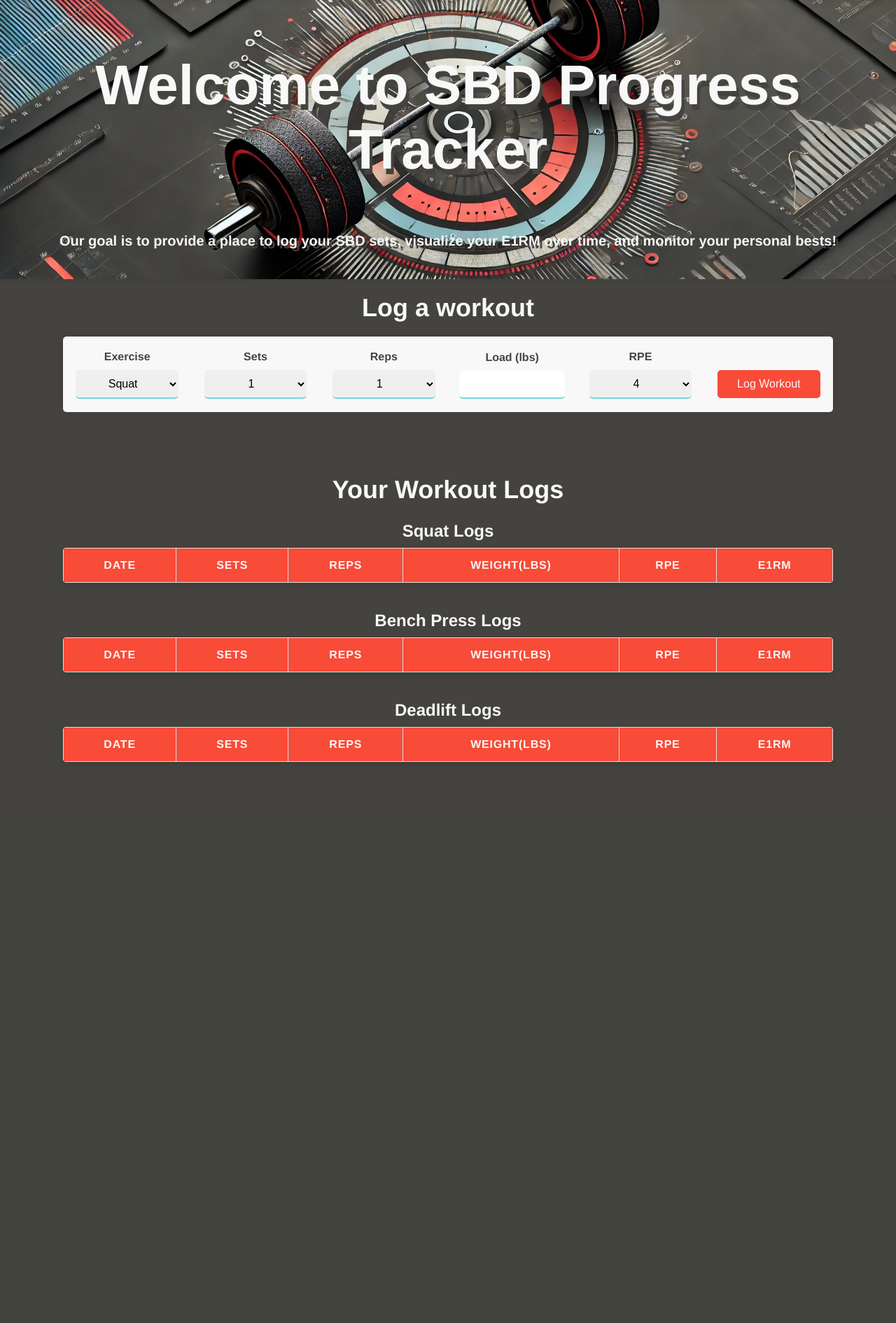
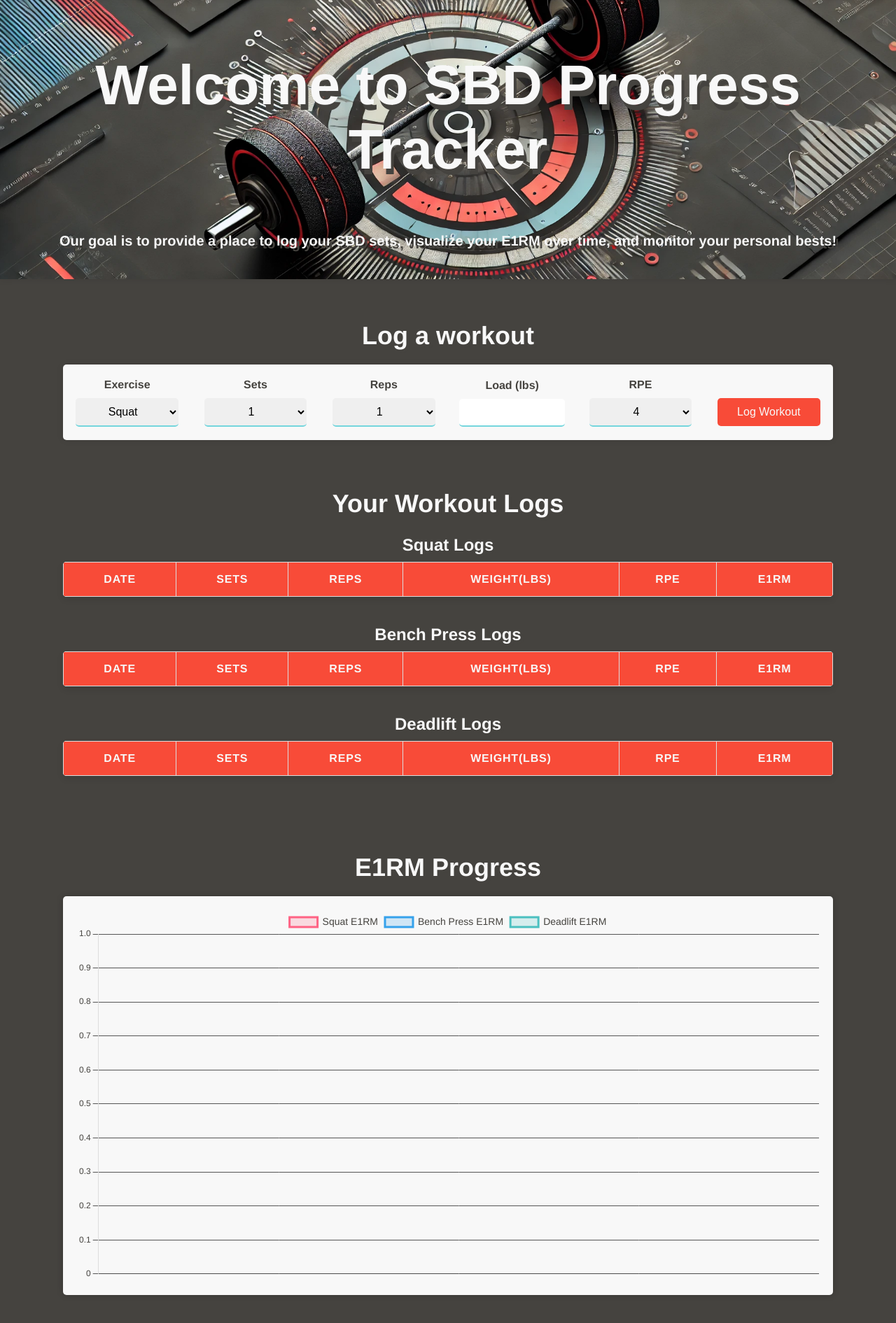
Before and after one commit to KeelanDonovan/SBD-Progress-Tracker, a Flask app: page / in a window 1280 px wide. Shown: the part 61-1952 px from the top of the page at 70% size. Before the commit the page ends 1150 px from the top, so only its background shows below. Run offline with Flask 3, Linux system fonts and the light colour scheme; a user stored in the database is signed in; tables that the repository leaves empty hold one stand-in row (values such as "Sample post"); lists and menus that the app fills with data are empty.

Commit message:
Add e1rm chart using chart.js

```diff
--- a/app.py
+++ b/app.py
@@ -5,6 +5,8 @@
 from datetime import datetime
 from models import db, User, Log
 from forms import RegistrationForm, LoginForm, LogForm
+from collections import defaultdict
+import math
 
 app = Flask(__name__)
 app.config['SECRET_KEY'] = 'your_secret_key'
@@ -79,7 +81,45 @@
   bench_logs = Log.query.filter_by(exercise='Bench Press', user_id=current_user.id).order_by(Log.date_logged.desc()).all()
   deadlift_logs = Log.query.filter_by(exercise='Deadlift', user_id=current_user.id).order_by(Log.date_logged.desc()).all()
 
-  return render_template("index.html", form=form, squat_logs=squat_logs, bench_logs=bench_logs, deadlift_logs=deadlift_logs)
+  #Get data for e1rm chart
+  #Y-axis: Weight, X-axis: Date
+  #Each data point: Date, E1RM, Reps, RPE
+  valid_squat_logs = [log for log in squat_logs if log.e1rm is not None]
+  valid_bench_logs = [log for log in bench_logs if log.e1rm is not None]
+  valid_deadlift_logs = [log for log in deadlift_logs if log.e1rm is not None]
+
+  squat_data = defaultdict(lambda: 0)
+  bench_data = defaultdict(lambda: 0)
+  deadlift_data = defaultdict(lambda: 0)
+
+  for log in valid_squat_logs:
+    date = log.date_logged.strftime('%m-%d-%Y')
+    if log.e1rm > squat_data[date]:
+        squat_data[date] = log.e1rm
+
+  for log in valid_bench_logs:
+    date = log.date_logged.strftime('%m-%d-%Y')
+    if log.e1rm > bench_data[date]:
+        bench_data[date] = log.e1rm
+
+  for log in valid_deadlift_logs:
+    date = log.date_logged.strftime('%m-%d-%Y')
+    if log.e1rm > deadlift_data[date]:
+        deadlift_data[date] = log.e1rm
+
+  all_dates = sorted(set(squat_data.keys()).union(bench_data.keys()).union(deadlift_data.keys()))
+  squat_values = [squat_data[date] for date in all_dates]
+  bench_values = [bench_data[date] for date in all_dates]
+  deadlift_values = [deadlift_data[date] for date in all_dates]
+
+  #if value is 0 = none
+
+  print(all_dates)
+  print(squat_values)
+  print(bench_values)
+  print(deadlift_values)
+
+  return render_template("index.html", form=form, squat_logs=squat_logs, bench_logs=bench_logs, deadlift_logs=deadlift_logs, all_dates=all_dates, squat_values=squat_values, bench_values=bench_values, deadlift_values=deadlift_values)
 
 @login_manager.user_loader
 def load_user(user_id):
@@ -108,5 +148,6 @@
 
   return round_e1rm
 
+
 if __name__ == '__main__':
   app.run(debug=True)
--- a/static/css/styles.css
+++ b/static/css/styles.css
@@ -160,6 +160,7 @@
   position: relative;
   box-shadow: 0 0 10px rgba(0, 0, 0, 0.1);
   color: #f8f8f8;
+  margin-bottom: 40px;
 }
 .welcome-header{
   font-size: 80px;
@@ -200,7 +201,7 @@
   border-radius: 5px;
   box-shadow: 0 0 10px rgba(0, 0, 0, 0.1);
   padding: 20px 0;
-  margin-bottom: 20px;
+  margin-bottom: 40px;
 
 }
 .log-workout-input-box {
@@ -244,7 +245,6 @@
 .log-tables-container {
   width: 100%;
   max-width: 1100px;
-  margin: 40px 0;
   color: #f8f8f8;
   text-align: center;
 }
@@ -311,3 +311,24 @@
   background-color: #f84b38;
   color: #fff;
 }
+.e1rm-chart-container {
+  width: 100%;
+  max-width: 1100px;
+  margin: 40px 0;
+  color: #f8f8f8;
+  text-align: center;
+}
+.e1rm-chart-header {
+  font-size: 36px;
+  margin-bottom: 20px;
+  text-shadow: #45433f 4px 4px;
+}
+.chart-container {
+  position: relative;
+  width: 100%;
+  max-width: 1060px;
+  background-color: #f8f8f8;
+  border-radius: 5px;
+  padding: 20px;
+  box-shadow: 0 0 10px rgba(0, 0, 0, 0.2);
+}
--- a/templates/index.html
+++ b/templates/index.html
@@ -6,6 +6,7 @@
   <meta name="viewport" content="width=device-width, initial-scale=1.0">
   <title>Home</title>
   <link rel="stylesheet" href="{{ url_for('static', filename='css/styles.css')}}">
+  <script src="https://cdn.jsdelivr.net/npm/chart.js@4.4.4/dist/chart.umd.min.js"></script>
 </head>
 
 <body>
@@ -155,6 +156,123 @@
 
       </div>
 
+      <div class="e1rm-chart-container">
+        <h2 class="e1rm-chart-header">E1RM Progress</h2>
+        <div class="chart-container">
+          <canvas id="e1rm-chart"></canvas>
+          <script>
+            var ctx = document.getElementById('e1rm-chart').getContext('2d');
+
+            var squat_values = {{ squat_values | safe }};
+            var bench_values = {{ bench_values | safe }};
+            var deadlift_values = {{ deadlift_values | safe }};
+            squat_values = squat_values.map(value => value === 0 ? null : value);
+            bench_values = bench_values.map(value => value === 0 ? null : value);
+            deadlift_values = deadlift_values.map(value => value === 0 ? null : value);
+
+            var e1rmChart = new Chart(ctx, {
+              type: 'line',
+              data:
+              {
+                labels: {{ all_dates | safe }},
+                datasets:
+                [
+                  {
+                    label: 'Squat E1RM',
+                    data: squat_values,
+                    borderColor: 'rgb(255, 99, 132)',
+                    backgroundColor: 'rgba(255, 99, 132, 0.2)',
+                    tension: 0.1,
+                    pointRadius: 5,
+                    pointHoverRadius: 8,
+                    spanGaps: true,
+                  },
+                  {
+                    label: 'Bench Press E1RM',
+                    data: bench_values,
+                    borderColor: 'rgb(54, 162, 235)',
+                    backgroundColor: 'rgba(54, 162, 235, 0.2)',
+                    tension: 0.1,
+                    pointRadius: 5,
+                    pointHoverRadius: 8,
+                    spanGaps: true,
+                  },
+                  {
+                    label: 'Deadlift E1RM',
+                    data: deadlift_values,
+                    borderColor: 'rgb(75, 192, 192)',
+                    backgroundColor: 'rgba(75, 192, 192, 0.2)',
+                    tension: 0.1,
+                    pointRadius: 5,
+                    pointHoverRadius: 8,
+                    spanGaps: true,
+                  }
+                ]
+              },
+              options:
+              {
+                scales:
+                {
+                  y:
+                  {
+                    min: 0,
+                    ticks:
+                    {
+                      color: '#45433f',
+                    },
+                    grid:
+                    {
+                      color: '#555',
+                    }
+                  },
+                  x:
+                  {
+                    ticks:
+                    {
+                      color: '#45433f',
+                    },
+                    grid:
+                    {
+                      color: '#555',
+                    }
+                  }
+                },
+                responsive: true,
+                maintainAspectRatio: true,
+                plugins:
+                {
+                  legend:
+                  {
+                    labels:
+                    {
+                      color: '#45433f',
+                      font:
+                      {
+                        size: 14,
+                      }
+                    }
+                  },
+                },
+                tooltips:
+                {
+                  backgroundColor: '#f8f8f8',
+                  titleColor: '#45433f',
+                  bodyColor: '#45433f',
+                  cornerRadius: 5,
+                  padding: 10,
+                },
+                animation:
+                {
+                  duration: 1000,
+                  easing: 'easeInOutQuart'
+                },
+              }
+            });
+          </script>
+        </div>
+
+      </div>
+
 </body>
 
 </html>
```
